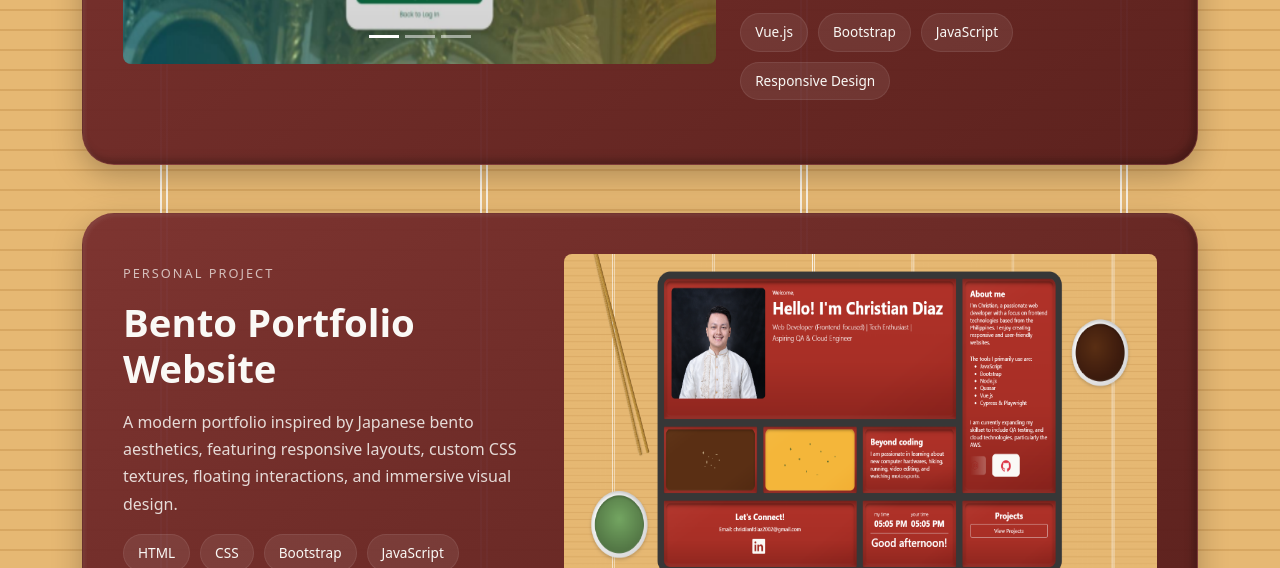
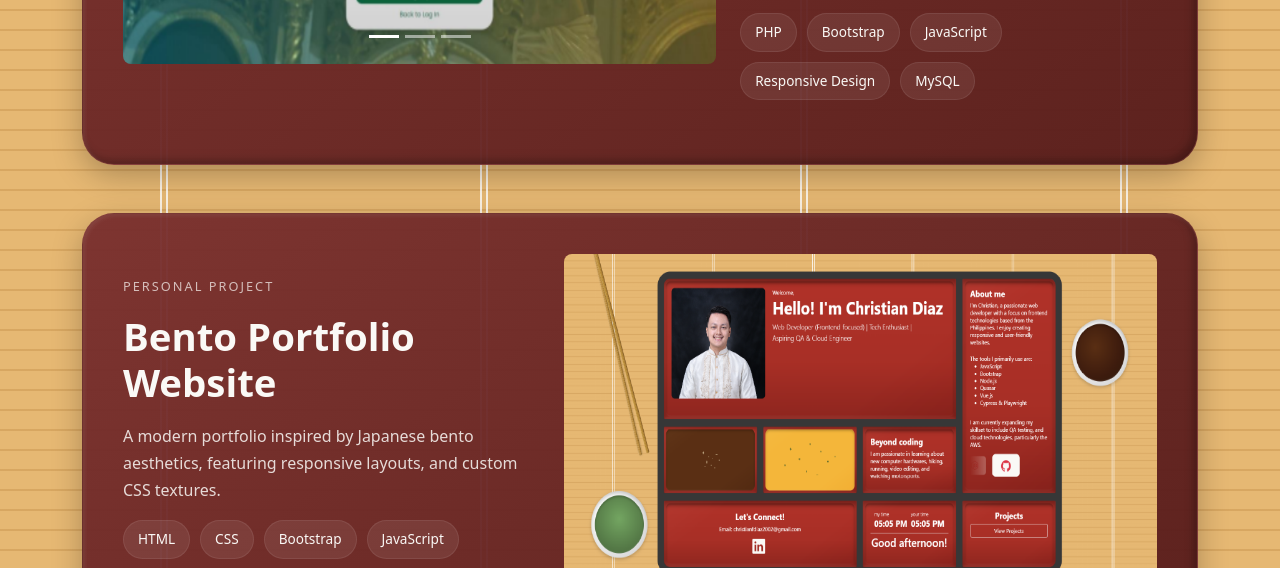
Before and after one commit to TianDiaz/Portfolio, a website: page index.html in a window 1280 px wide. Shown: the part 1769-2337 px from the top of the page. Drawn offline with nearby package versions, Linux system fonts and the light colour scheme.

Commit message:
Added a website tab icon

```diff
--- a/index.html
+++ b/index.html
@@ -7,6 +7,7 @@
     <link rel="stylesheet" href="assets/css/styles.css">
     <link rel="stylesheet" href="https://cdn.jsdelivr.net/npm/bootstrap@5.3.8/dist/css/bootstrap.min.css">
     <link rel="stylesheet" href="https://cdnjs.cloudflare.com/ajax/libs/font-awesome/6.5.0/css/all.min.css">
+    <link rel="icon" href="assets/images/logo.png" type="image">
 
 </head>
 <body id="prof-page">
@@ -163,10 +164,11 @@
                         responsive frontend implementation.
                     </p>
                     <div class="tech-stack mb-4">
-                        <span>Vue.js</span>
+                        <span>PHP</span>
                         <span>Bootstrap</span>
                         <span>JavaScript</span>
                         <span>Responsive Design</span>
+                        <span>MySQL</span>
                     </div>
                 </div>
             </div>
@@ -181,8 +183,7 @@
                     </h3>
                     <p class="project-text">
                         A modern portfolio inspired by Japanese bento aesthetics,
-                        featuring responsive layouts, custom CSS textures,
-                        floating interactions, and immersive visual design.
+                        featuring responsive layouts, and custom CSS textures.
                     </p>
                     <div class="tech-stack mb-4">
                         <span>HTML</span>
```
Also changed, not shown: assets/images/logo.png (added).
